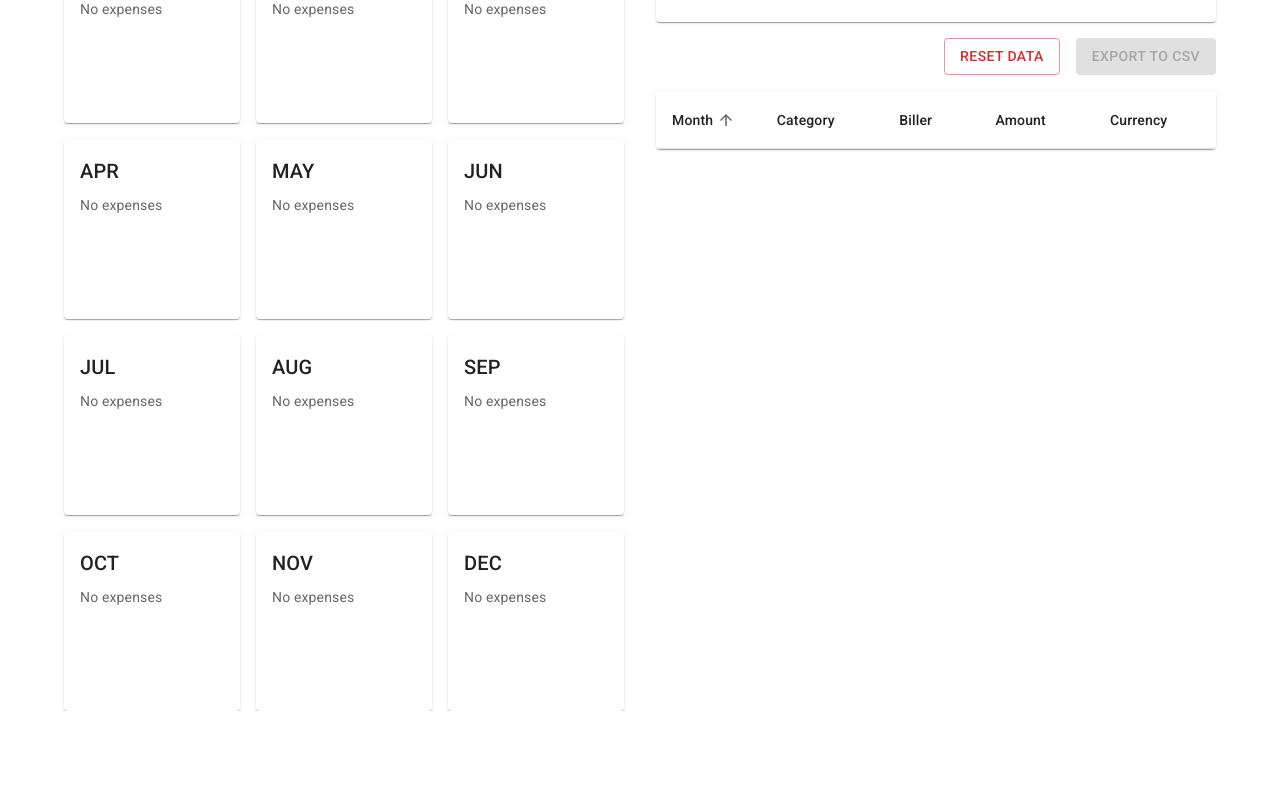
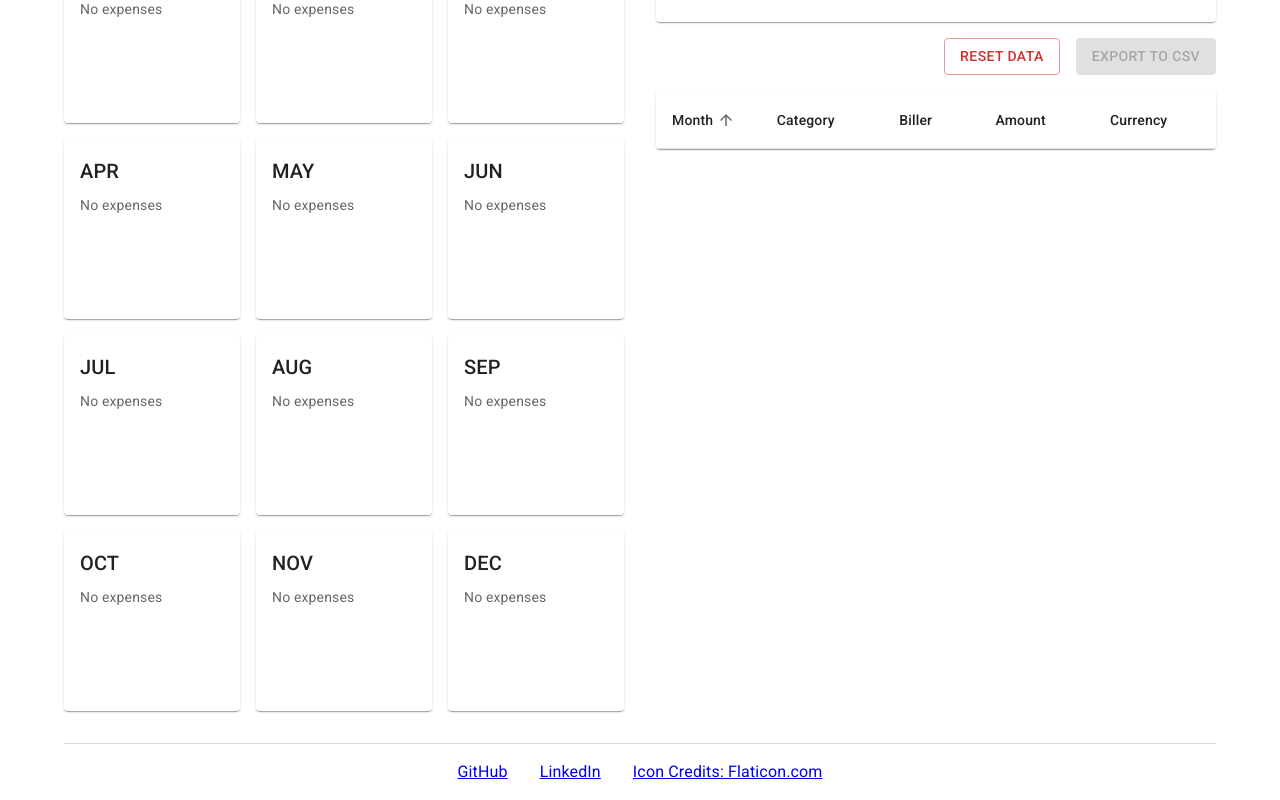
Before and after one commit to g-kannan/ExpenSage, a React (Create React App) app: page / in a window 1280 px wide. Shown: the part 395-1195 px from the top of the page. Before the commit the page ends 1106 px from the top, so only its background shows below. Built offline with nearby package versions, Linux system fonts and the light colour scheme.

Commit message:
Updated readme and footer

```diff
--- a/src/App.js
+++ b/src/App.js
@@ -38,6 +38,11 @@ function App() {
           <TableView expenses={expenses} onReset={handleReset} />
         </Box>
       </Box>
+      <Box sx={{ mt: 4, py: 2, borderTop: '1px solid #ddd', display: 'flex', justifyContent: 'center', gap: 4 }}>
+        <a href="https://github.com/g-kannan/ExpenSage" target="_blank" rel="noopener noreferrer">GitHub</a>
+        <a href="https://www.linkedin.com/in/kannan-g-212242111/" target="_blank" rel="noopener noreferrer">LinkedIn</a>
+        <a href="http://flaticon.com/" target="_blank" rel="noopener noreferrer">Icon Credits: Flaticon.com</a>
+      </Box>
     </Container>
   );
 }
```
Also changed, not shown: 1 other file (tests, documents, lock files or other folders).
